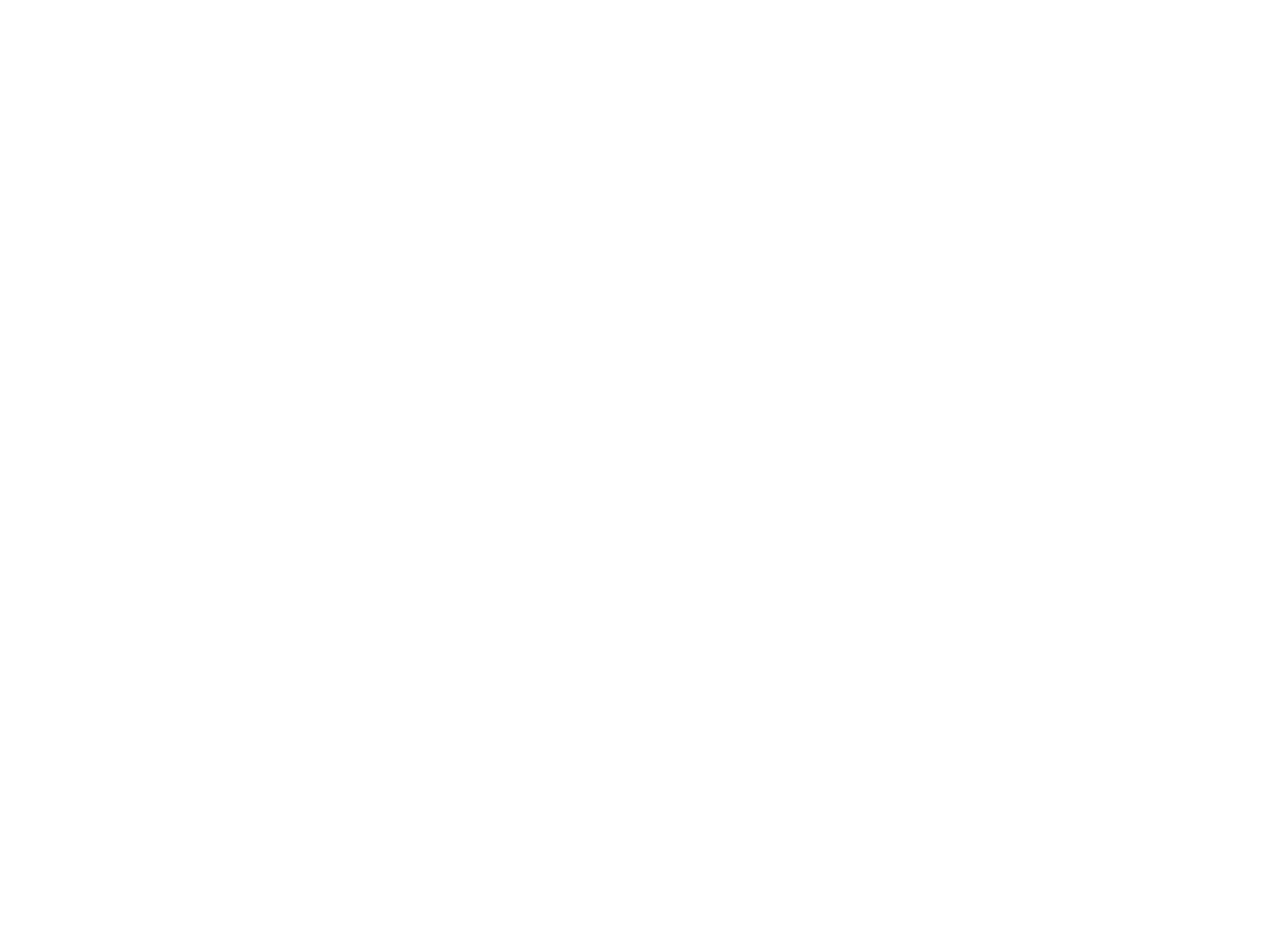
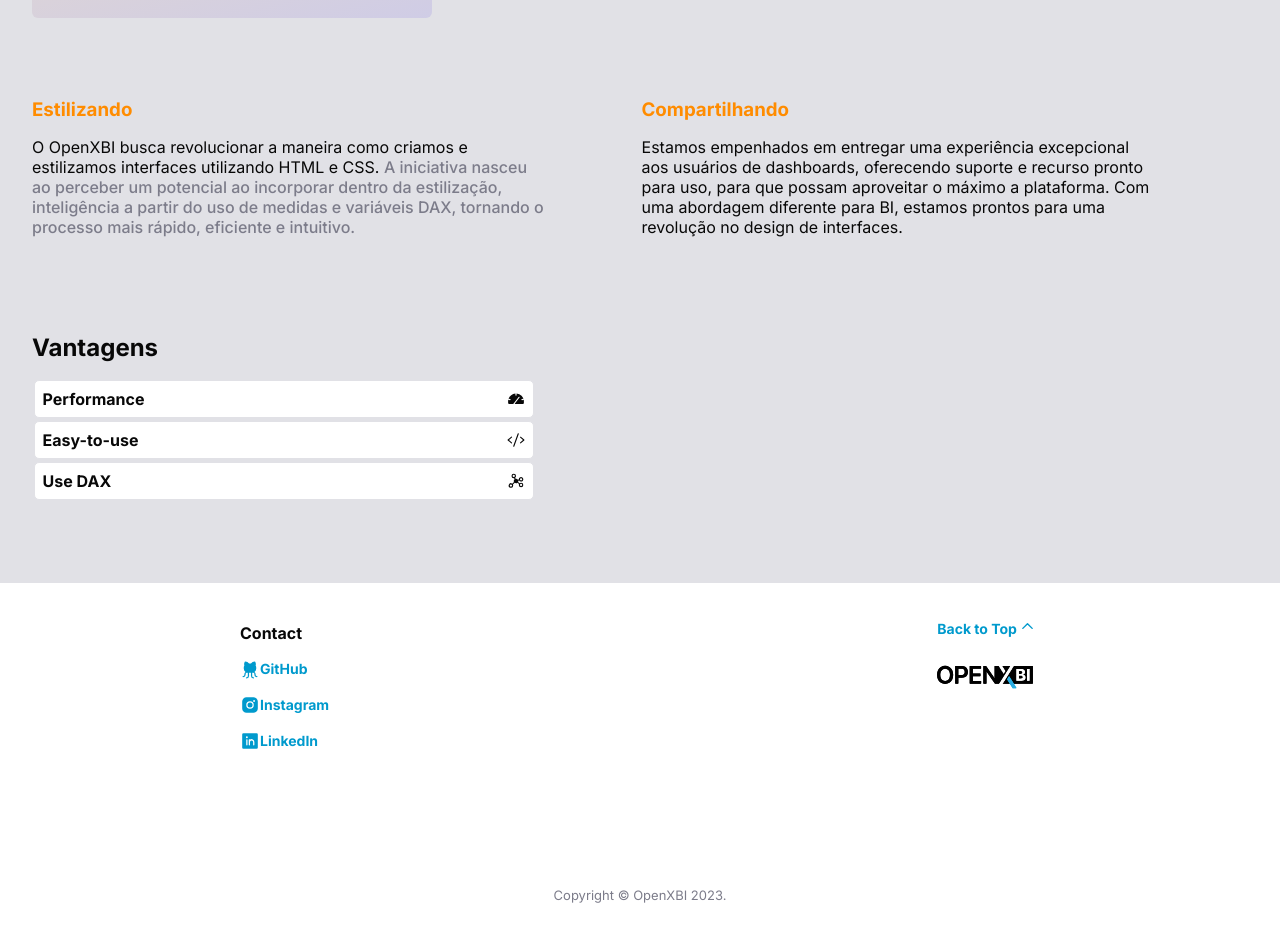
Before and after one commit to raphaph/openxbi-react, a React (Vite) app: page / in a window 1280 px wide. Shown: the part 1220-2155 px from the top of the page. Before the commit the page ends 822 px from the top, so only its background shows below. Built offline with nearby package versions, Linux system fonts and the light colour scheme.

Commit message:
perfeição é o nome, página home indo para finalização

```diff
--- a/package.json
+++ b/package.json
@@ -9,6 +9,9 @@
     "preview": "vite preview"
   },
   "dependencies": {
+    "@radix-ui/react-accordion": "^1.1.0",
+    "@radix-ui/react-icons": "^1.2.0",
+    "classnames": "^2.3.2",
     "phosphor-react": "^1.4.1",
     "react": "^18.2.0",
     "react-dom": "^18.2.0",
--- /dev/null
+++ b/src/components/Accordion/index.tsx
@@ -0,0 +1,60 @@
+import { Code, Gauge, Graph } from 'phosphor-react'
+import { useContext } from 'react'
+import { AppContext } from '../../context/AppContext'
+import {
+  Content,
+  ItemBody,
+  StyledAccordion,
+  TitleAccord,
+  Trigger,
+} from './styles'
+
+export function MyAccordion() {
+  const { themeValue } = useContext(AppContext)
+
+  return (
+    <>
+      <StyledAccordion type="multiple">
+        <TitleAccord>Vantagens</TitleAccord>
+        <ItemBody value="1" variant={themeValue}>
+          <Trigger variant={themeValue}>
+            Performance <Gauge size={18} weight="fill" />{' '}
+          </Trigger>
+          <Content>
+            O uso de componentes estilizados em html e css, possuem um impacto
+            mínimo ou dependendo do componente, uma performance melhor do que
+            componentes nativos do PowerBI.
+          </Content>
+          <Content>
+            Podendo agregar ainda mais na eficiência do seu Dashboard e no seu
+            tempo de carregamento.
+          </Content>
+        </ItemBody>
+        <ItemBody value="2" variant={themeValue}>
+          <Trigger variant={themeValue}>
+            Easy-to-use <Code size={18} weight="fill" />{' '}
+          </Trigger>
+          <Content>
+            Components estão prontos para uso, copie o código e incorpore com
+            medidas e variáveis DAX.
+          </Content>
+          <Content>
+            Trabalhamos para que os códigos sejam o mais otimizado possivel,
+            além de inserir comentários para que usuários com pouca experiência
+            possam adaptar facilmente em seus projetos.
+          </Content>
+        </ItemBody>
+        <ItemBody value="3" variant={themeValue}>
+          <Trigger variant={themeValue}>
+            Use DAX <Graph size={18} weight="fill" />
+          </Trigger>
+          <Content>
+            A possibilidade de reaproveitar as medidas e variáveis DAX dentro de
+            componentes estilizados, é nossa grande vantagem e principal
+            influência na criação do <strong>OpenXBI</strong>.
+          </Content>
+        </ItemBody>
+      </StyledAccordion>
+    </>
+  )
+}
--- /dev/null
+++ b/src/components/Accordion/styles.ts
@@ -0,0 +1,61 @@
+import {
+  Accordion,
+  AccordionItem,
+  AccordionTrigger,
+  AccordionContent,
+} from '@radix-ui/react-accordion'
+import styled from 'styled-components'
+
+interface ThemeProps {
+  variant?: 'light' | 'dark' | null
+}
+
+export const StyledAccordion = styled(Accordion)`
+  display: flex;
+  flex-direction: column;
+  align-items: flex-start;
+  max-width: 600px;
+  width: 100%;
+  margin: 5rem 0;
+`
+
+export const ItemBody = styled(AccordionItem)<ThemeProps>`
+  width: 100%;
+  max-width: 500px;
+`
+
+export const Trigger = styled(AccordionTrigger)<ThemeProps>`
+  font-weight: bold;
+  width: 100%;
+  text-align: left;
+  border: 1px solid
+    ${(props) =>
+      props.variant === 'light'
+        ? props.theme['gray-100']
+        : props.theme['gray-900']};
+  padding: 0.5rem;
+  background: ${(props) =>
+    props.variant === 'light' ? props.theme.white : props.theme.offblack};
+  border-radius: 5px;
+  margin: 0.1rem;
+  cursor: pointer;
+
+  display: flex;
+  align-items: center;
+  justify-content: space-between;
+
+  color: ${(props) =>
+    props.variant === 'light' ? props.theme.offblack : props.theme.white};
+
+  &:focus {
+    color: ${(props) => props.theme['blue-emerald']};
+  }
+`
+
+export const Content = styled(AccordionContent)`
+  padding: 1rem;
+`
+
+export const TitleAccord = styled.h2`
+  margin: 1rem 0;
+`
--- /dev/null
+++ b/src/components/Footer/index.tsx
@@ -0,0 +1,57 @@
+import {
+  ContactInfo,
+  FooterContainer,
+  FooterContents,
+  RightSideContent,
+} from './styles'
+import logoDark from '../../assets/logo-dark.svg'
+import logoLight from '../../assets/logo-light.svg'
+import {
+  CaretUp,
+  GithubLogo,
+  InstagramLogo,
+  LinkedinLogo,
+} from 'phosphor-react'
+import { useContext } from 'react'
+import { AppContext } from '../../context/AppContext'
+
+export function Footer() {
+  const { themeValue } = useContext(AppContext)
+
+  return (
+    <FooterContainer>
+      <FooterContents>
+        <ContactInfo>
+          <strong>Contact</strong>
+          <a href="https://github.com/raphaph" target="_blank" rel="noreferrer">
+            <GithubLogo size={20} weight="fill" /> GitHub
+          </a>
+          <a
+            href="https://www.instagram.com/raphawb/"
+            target="_blank"
+            rel="noreferrer"
+          >
+            <InstagramLogo size={20} weight="fill" /> Instagram
+          </a>
+          <a
+            href="https://www.linkedin.com/in/raphael-william-de-barros-789327137/"
+            target="_blank"
+            rel="noreferrer"
+          >
+            <LinkedinLogo size={20} weight="fill" />
+            LinkedIn
+          </a>
+        </ContactInfo>
+        <RightSideContent>
+          <button>
+            <a href="#" aria-label="Subir até o topo da página">
+              Back to Top <CaretUp size={15} weight="bold" />
+            </a>
+          </button>
+          <img src={themeValue === 'light' ? logoLight : logoDark} alt="logo" />
+        </RightSideContent>
+      </FooterContents>
+      <p>Copyright © OpenXBI 2023.</p>
+    </FooterContainer>
+  )
+}
--- /dev/null
+++ b/src/components/Footer/styles.ts
@@ -0,0 +1,68 @@
+import styled from 'styled-components'
+
+interface ThemeProps {
+  variant?: 'light' | 'dark' | null
+}
+
+export const FooterContainer = styled.footer<ThemeProps>`
+  display: flex;
+  flex-direction: column;
+  align-items: center;
+  justify-content: space-between;
+
+  height: 18rem;
+  margin: 2rem 1rem;
+
+  p {
+    color: ${(props) => props.theme['gray-500']};
+    font-size: 13px;
+  }
+`
+
+export const FooterContents = styled.div`
+  width: 100%;
+  max-width: 800px;
+
+  display: flex;
+  justify-content: space-between;
+`
+
+export const ContactInfo = styled.div`
+  display: flex;
+  flex-direction: column;
+  justify-content: center;
+
+  strong {
+    margin: 0.5rem 0;
+  }
+
+  a {
+    color: ${(props) => props.theme['blue-emerald']};
+    text-decoration: none;
+
+    margin: 0.5rem 0;
+    display: flex;
+    align-items: center;
+
+    font-size: 14px;
+    font-weight: bold;
+  }
+`
+
+export const RightSideContent = styled.div`
+  button {
+    padding: 0.3rem;
+    margin-bottom: 1rem;
+
+    font-size: 14px;
+    font-weight: bold;
+
+    border: 0;
+    background: transparent;
+
+    a {
+      text-decoration: none;
+      color: ${(props) => props.theme['blue-emerald']};
+    }
+  }
+`
--- a/src/components/Header/styles.ts
+++ b/src/components/Header/styles.ts
@@ -1,4 +1,5 @@
 import styled from 'styled-components'
+
 interface ThemeProps {
   variant?: 'light' | 'dark' | null
 }
@@ -20,6 +21,13 @@ export const HeaderContainer = styled.header<ThemeProps>`
   img {
     height: 2.5rem;
     margin-left: 1.5rem;
+  }
+
+  @media (max-width: 700px) {
+    img {
+      width: 0;
+      visibility: hidden;
+    }
   }
 `
 
--- a/src/layouts/DefaultLayout/index.tsx
+++ b/src/layouts/DefaultLayout/index.tsx
@@ -1,4 +1,5 @@
 import { Outlet } from 'react-router-dom' // o outlet é um espaço para ser inserido um conteúdo
+import { Footer } from '../../components/Footer'
 import { Header } from '../../components/Header'
 import { LayoutContainer } from './styles'
 
@@ -8,6 +9,7 @@ export function DefaultLayout() {
       <LayoutContainer>
         <Header />
         <Outlet />
+        <Footer />
       </LayoutContainer>
     </div>
   )
--- a/src/pages/Home/index.tsx
+++ b/src/pages/Home/index.tsx
@@ -1,20 +1,58 @@
-import { CardsMainContentOne, MainContainer, MainContentOne } from './styles'
+import { useContext } from 'react'
+import { MyAccordion } from '../../components/Accordion'
+import { AppContext } from '../../context/AppContext'
+import { CardsMainContentOne, ContentTwoCard, MainContainer, MainContentOne, MainContentTwo } from './styles'
 
 export function Home() {
+  const { themeValue } = useContext(AppContext)
+
   return (
-    <MainContainer>
+    <MainContainer variant={themeValue}>
       <MainContentOne>
         <h1>Intelligence applied to elements for BI</h1>
         <strong>
-          We use custom elements with HTML and CSS incorporating variable DAX to{' '}
+          Nós utilizamos componentes estilizados com HTML e CSS, incorporando variáveis e medidas DAX,{' '}
           <br />
-          create an experience different from the ordinary.
+          para um experiência excepcional.
         </strong>
         <CardsMainContentOne>
-          <div>Card1</div>
-          <div>Card2</div>
-          <div>Card3</div>
+          <div>
+            <p>Card1</p>
+          </div>
+          <div>
+            <p>Card2</p>
+          </div>
+          <div>
+            <p>Card3</p>
+          </div>
+
         </CardsMainContentOne>
+
+        <MainContentTwo>
+          <ContentTwoCard>
+            <h3>Estilizando</h3>
+            <p>
+              O OpenXBI busca revolucionar a maneira como criamos e estilizamos
+              interfaces utilizando HTML e CSS. <strong>A iniciativa nasceu ao perceber um
+              potencial ao incorporar dentro da estilização, inteligência a partir
+              do uso de medidas e variáveis DAX, tornando o processo mais rápido,
+              eficiente e intuitivo.</strong>
+            </p>
+          </ContentTwoCard>
+          <ContentTwoCard>
+            <h3>Compartilhando</h3>
+            <p>
+              Estamos empenhados em entregar uma experiência excepcional aos
+              usuários de dashboards, oferecendo suporte e recurso pronto para
+              uso, para que possam aproveitar o máximo a plataforma. Com uma
+              abordagem diferente para BI, estamos prontos para uma revolução no
+              design de interfaces.
+            </p>
+          </ContentTwoCard>
+
+        </MainContentTwo>
+        <MyAccordion />
+
       </MainContentOne>
     </MainContainer>
   )
--- a/src/pages/Home/styles.ts
+++ b/src/pages/Home/styles.ts
@@ -1,13 +1,24 @@
 import styled from 'styled-components'
 
-export const MainContainer = styled.main`
+interface ThemeProps {
+  variant?: 'light' | 'dark' | null
+}
+
+export const MainContainer = styled.main<ThemeProps>`
   display: flex;
   flex-direction: column;
   align-items: center;
   justify-content: center;
-  margin-left: 1rem;
+
   height: auto;
+  background: ${(props) =>
+    props.variant === 'light' ? props.theme['gray-100'] : props.theme.black};
 
+  border-bottom: 1px solid
+    ${(props) =>
+      props.variant === 'light'
+        ? props.theme['gray-100']
+        : props.theme['gray-900']};
 `
 
 export const MainContentOne = styled.div`
@@ -16,8 +27,10 @@ export const MainContentOne = styled.div`
   justify-content: flex-start;
   align-items: flex-start;
 
+  padding: 0 2rem;
+
   width: 100%;
-  max-width: 1400px;
+  max-width: 1300px;
 
   h1 {
     margin: 5rem 0 1rem 0;
@@ -28,9 +41,9 @@ export const MainContentOne = styled.div`
     text-shadow: 0px 0px 2px ${(props) => props.theme['gray-500']};
   }
 
-  strong {
+  strong:first-of-type {
     color: ${(props) => props.theme['gray-500']};
-    font-weight: 300;
+    font-weight: 500;
     margin-bottom: 2rem;
   }
 `
@@ -47,10 +60,33 @@ export const CardsMainContentOne = styled.div`
     align-items: center;
     justify-content: center;
 
-    background: linear-gradient( -15deg,rgba(52,	22,	227,.1),rgba(255, 140, 0, 0.1) ,rgba(41, 171, 226,0.1));
+    background: linear-gradient(
+      -15deg,
+      rgba(52, 22, 227, 0.1),
+      rgba(255, 140, 0, 0.1),
+      rgba(41, 171, 226, 0.1)
+    );
 
     width: 25rem;
     height: 25rem;
     border-radius: 6px;
+
+    p {
+      backdrop-filter: blur(2px);
+    }
   }
 `
+
+export const MainContentTwo = styled.main`
+  display: flex;
+`
+
+export const ContentTwoCard = styled.div`
+  margin-top: 5rem;
+  padding-right: 6rem;
+
+  h3 {
+    margin-bottom: 1rem;
+    color: ${props => props.theme['strong-orange']}
+  }
+`
--- a/src/styles/themes/default.ts
+++ b/src/styles/themes/default.ts
@@ -20,7 +20,7 @@ export const defaultTheme = {
   'soft-blue': '#7AC7E2',
   'blue-emerald': '#009ACD',
   'vibrant-green': '#00C957',
-  'purple-god': '#3416e3', //rgba(52,	22,	227,1)
+  'purple-god': '#3416e3', // rgba(52,	22,	227,1)
 
   // gray's
   'gray-100': '#E1E1E6',
@@ -32,4 +32,5 @@ export const defaultTheme = {
   'gray-800': '#202024',
   'gray-900': '#141414',
   offblack: '#080808',
+  black: '#000',
 } as const
```
Also changed, not shown: src/styles/global.ts (+17 -0 lines), 1 other file (tests, documents, lock files or other folders).
